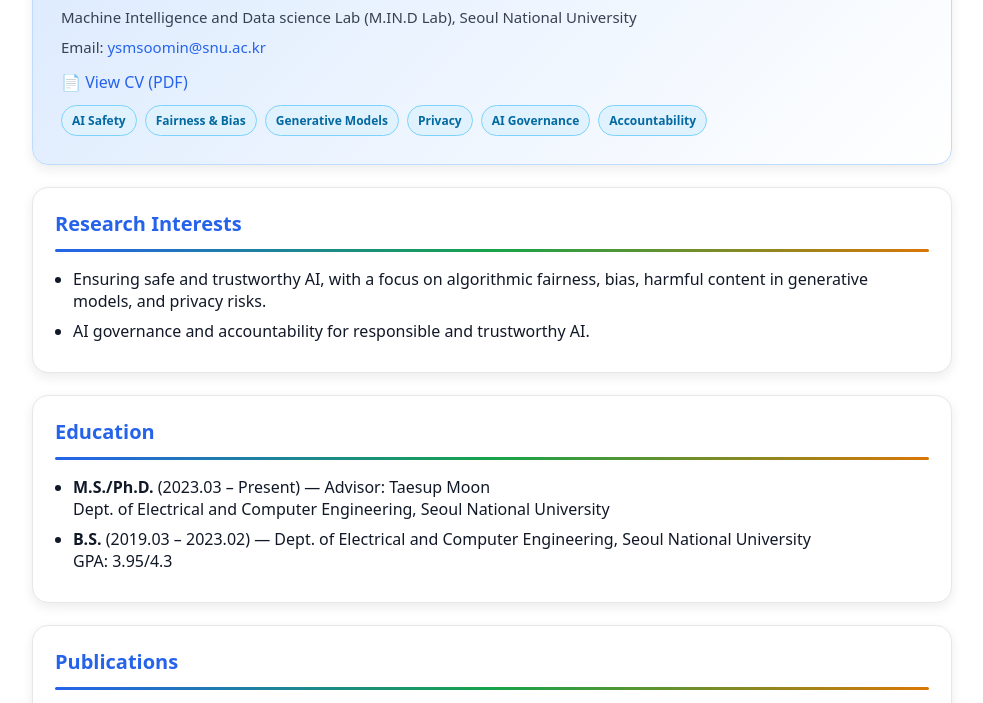
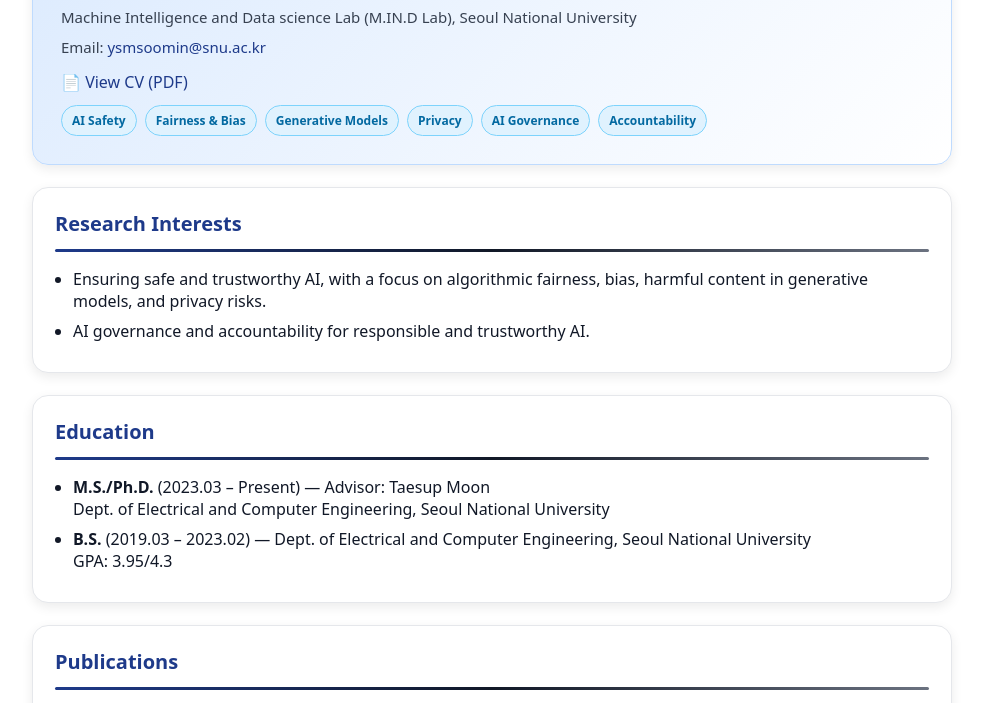
Before and after one commit to sumin-yu/sumin-yu.github.io, a plain HTML site: page index.html in a window 1280 px wide. Shown: the part 163-866 px from the top of the page, without its empty margins (148-1131 px from the left). Drawn offline with Linux system fonts and the light colour scheme.

Commit message:
Update index.html

```diff
--- a/index.html
+++ b/index.html
@@ -14,9 +14,9 @@
       --panel:#ffffff;
       --text:#111827;
       --muted:#374151;
-      --accent:#2563eb; /* blue */
-      --accent2:#16a34a; /* green */
-      --accent3:#d97706; /* orange */
+      --accent:#1e3a8a; /* navy */
+      --accent2:#111827; /* dark gray/black */
+      --accent3:#6b7280; /* gray */
       --rule:#e5e7eb;
       --card:#f9fafb;
       --pill:#e0f2fe;
```
